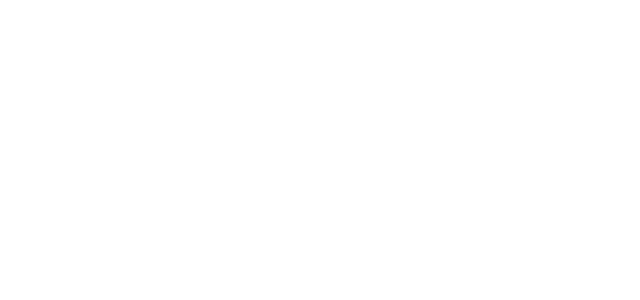
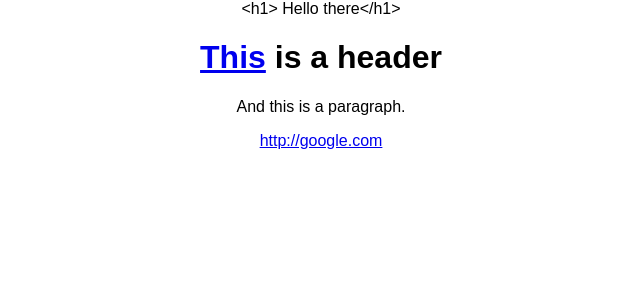
Before and after one commit to imVinayPandya/try-reactjs, a React (Create React App) app: page / in a window 1280 px wide. Shown: the top 300 px of the page, without its empty margins (319-959 px from the left). Built offline with nearby package versions, Linux system fonts and the light colour scheme.

Commit message:
npm install react markdown

```diff
--- a/package.json
+++ b/package.json
@@ -5,6 +5,7 @@
   "dependencies": {
     "react": "^16.4.1",
     "react-dom": "^16.4.1",
+    "react-markdown": "^3.3.4",
     "react-scripts": "1.1.4",
     "react-youtube": "^7.6.0"
   },
--- a/src/App.js
+++ b/src/App.js
@@ -3,15 +3,19 @@
 // import ConstLetVar from './learn/ConstLetVar';
 // import PostList from './posts/PostList';
 
-import ReactYoutubeExample from './thirdParty/ReactYoutubeExample';
+// import ReactYoutubeExample from './thirdParty/ReactYoutubeExample';
+import ReactMarkdownExample from './thirdParty/ReactMarkdownExample';
 
 class App extends Component {
   render() {
+    const input = '<h1> Hello there</h1> \n\n # [This](http://google.com) is a header\n\nAnd this is a paragraph. \n\n http://google.com';
+
     return (
       <div className='App'>
         {/* <PostList /> */}
         {/* <ConstLetVar /> */}
-                <ReactYoutubeExample videoId="-_pgcFQ0l64" />
+        {/* <ReactYoutubeExample videoId="-_pgcFQ0l64" /> */}
+        <ReactMarkdownExample input={input} />
       </div>
     );
   }
--- /dev/null
+++ b/src/thirdParty/ReactMarkdownExample.js
@@ -0,0 +1,16 @@
+import React, { Component } from 'react';
+import ReactMarkdown from 'react-markdown';
+
+class ReactMarkdownExample extends Component {
+  render() {
+    const { input } = this.props;
+    const disAllowed = [];
+    return (
+      <div>
+        <ReactMarkdown className='vinay-class' source={input} disallowedTypes={disAllowed} />
+      </div>
+    );
+  }
+}
+
+export default ReactMarkdownExample;
--- a/src/thirdParty/ReactYoutubeExample.js
+++ b/src/thirdParty/ReactYoutubeExample.js
@@ -6,8 +6,17 @@
 // https://www.youtube.com/watch?v=-_pgcFQ0l64&index=1&list=PLEsfXFp6DpzQbwYDx1zgcKJ4tzyWFaESK
 class ReactYoutubeExample extends Component {
 
+  constructor() {
+    super();
+
+    this.videoOnReady = this.videoOnReady.bind(this);
+    this.state = {
+      playerObj: null
+    };
+  }
+
   componentWillUnmount() {
-    const {playerObj} = this.state;
+    const { playerObj } = this.state;
     console.log(playerObj.getCurrentTime());
   }
 
```
Also changed, not shown: 1 other file (tests, documents, lock files or other folders). Lines whose indentation alone changed are shown as unchanged.
